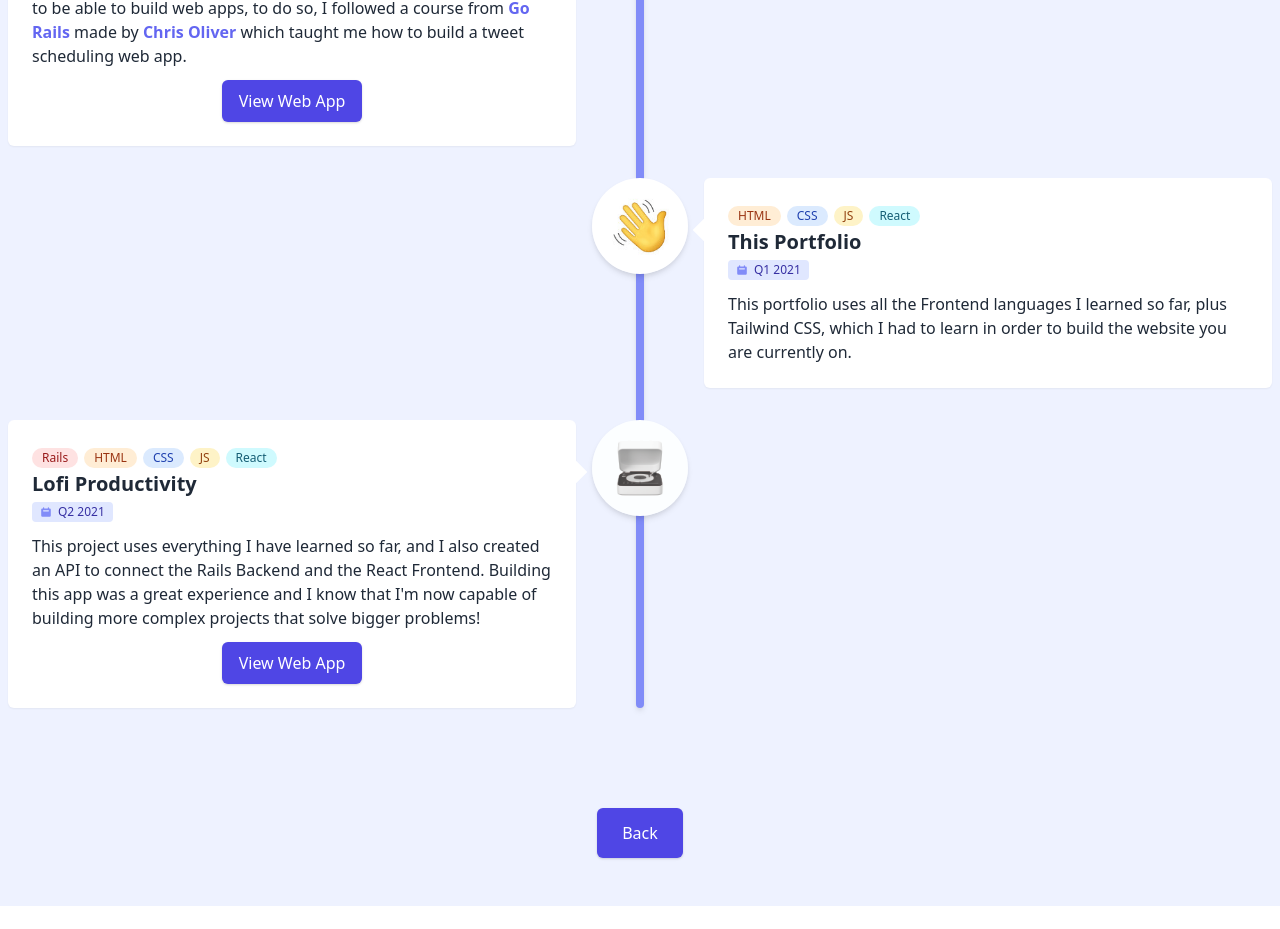
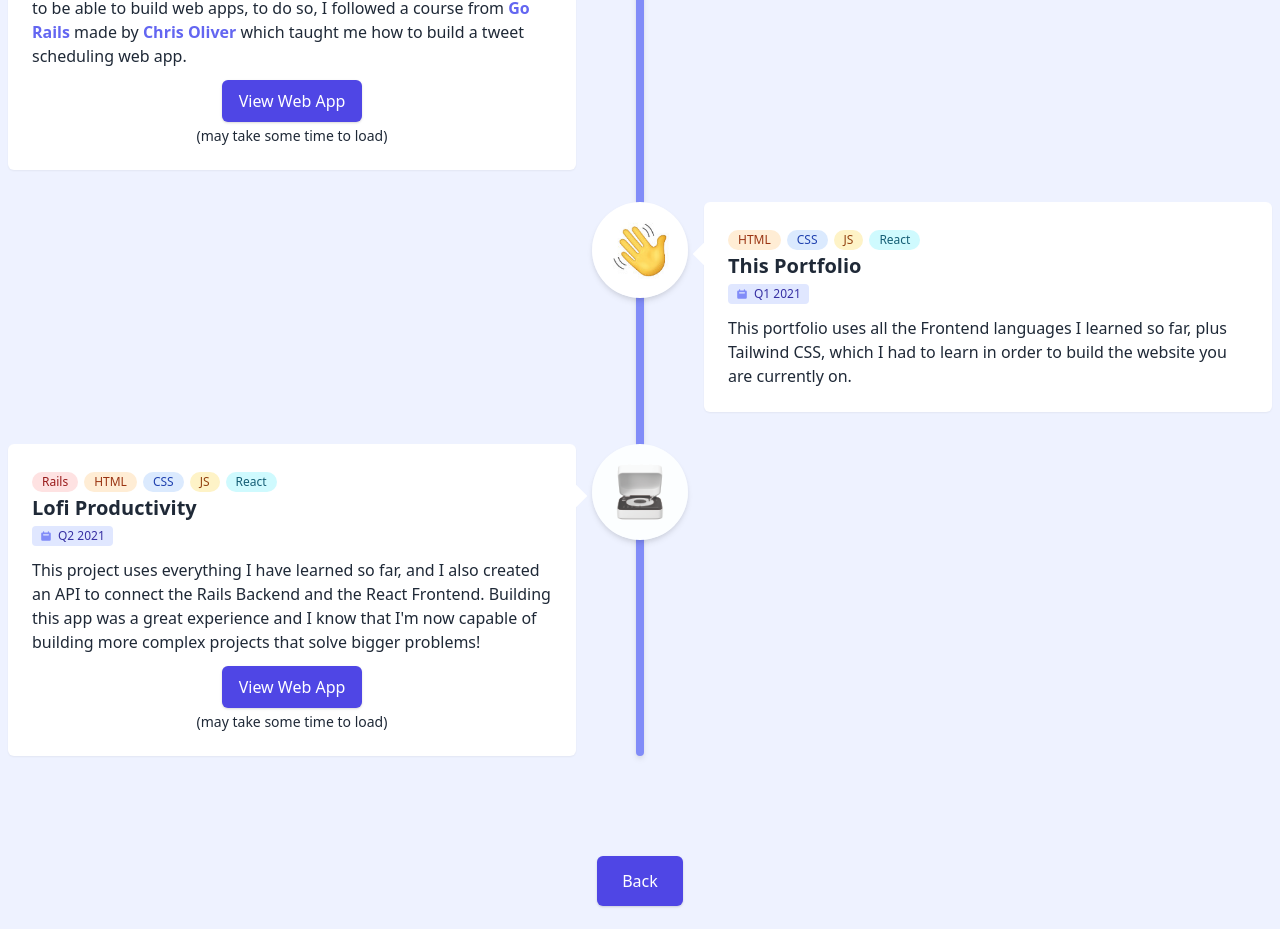
Before and after one commit to 5andu/web-dev-timeline, a React (Create React App) app: page /portfolio in a window 1280 px wide. Shown: the part 3240-4169 px from the top of the page. Before the commit the page ends 4146 px from the top, so only its background shows below. Built offline with nearby package versions, Linux system fonts and the light colour scheme.

Commit message:
added (may take some time to load)

```diff
--- a/src/components/Timeline.js
+++ b/src/components/Timeline.js
@@ -656,6 +656,9 @@ const Timeline = () => {
                     </a>
                   </button>
                 </div>
+                <p class="flex justify-center text-sm pt-1">
+                  (may take some time to load)
+                </p>
               </div>
             </div>
           </div>
@@ -758,6 +761,9 @@ const Timeline = () => {
                     </a>
                   </button>
                 </div>
+                <p class="flex justify-center text-sm pt-1">
+                  (may take some time to load)
+                </p>
               </div>
             </div>
           </div>
```
